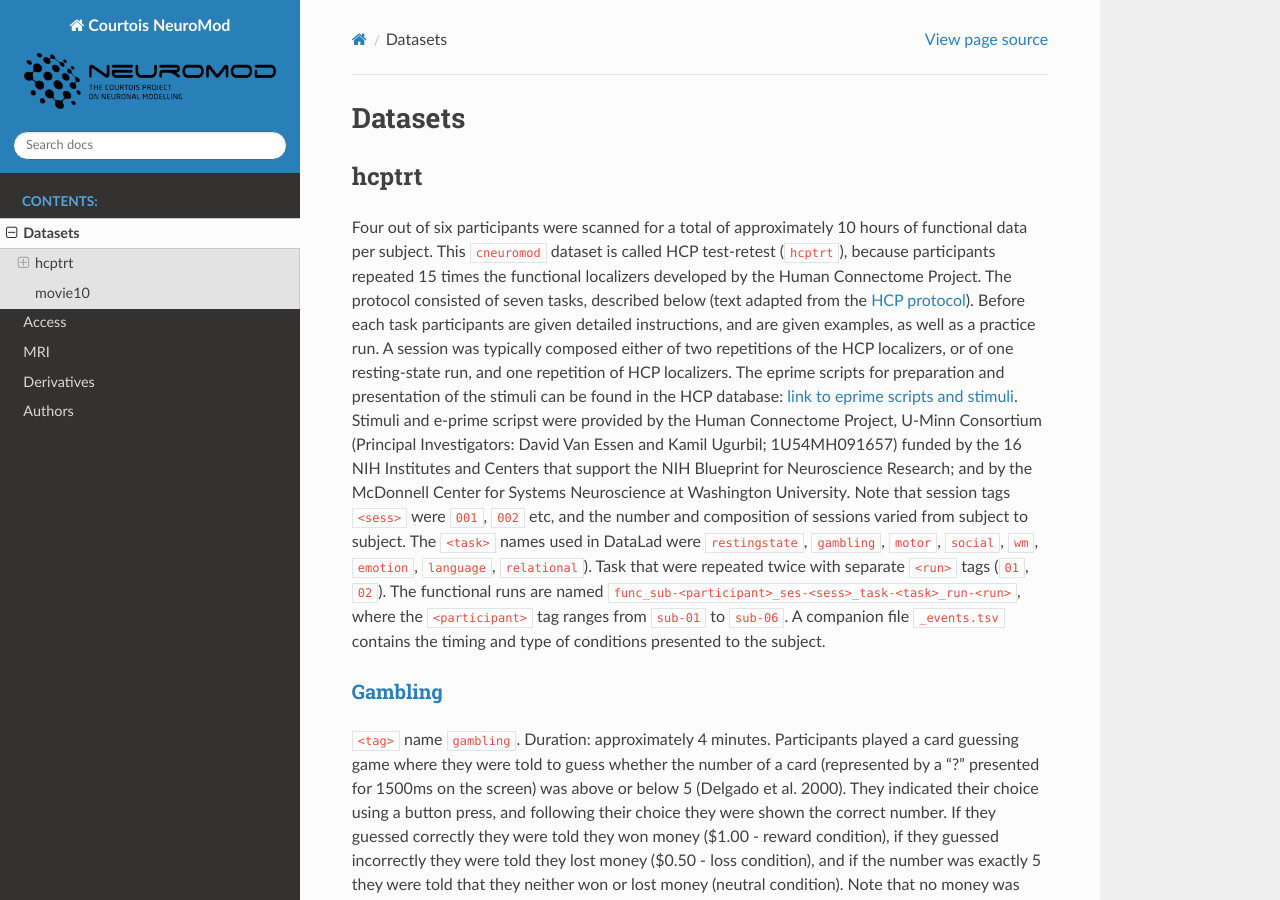
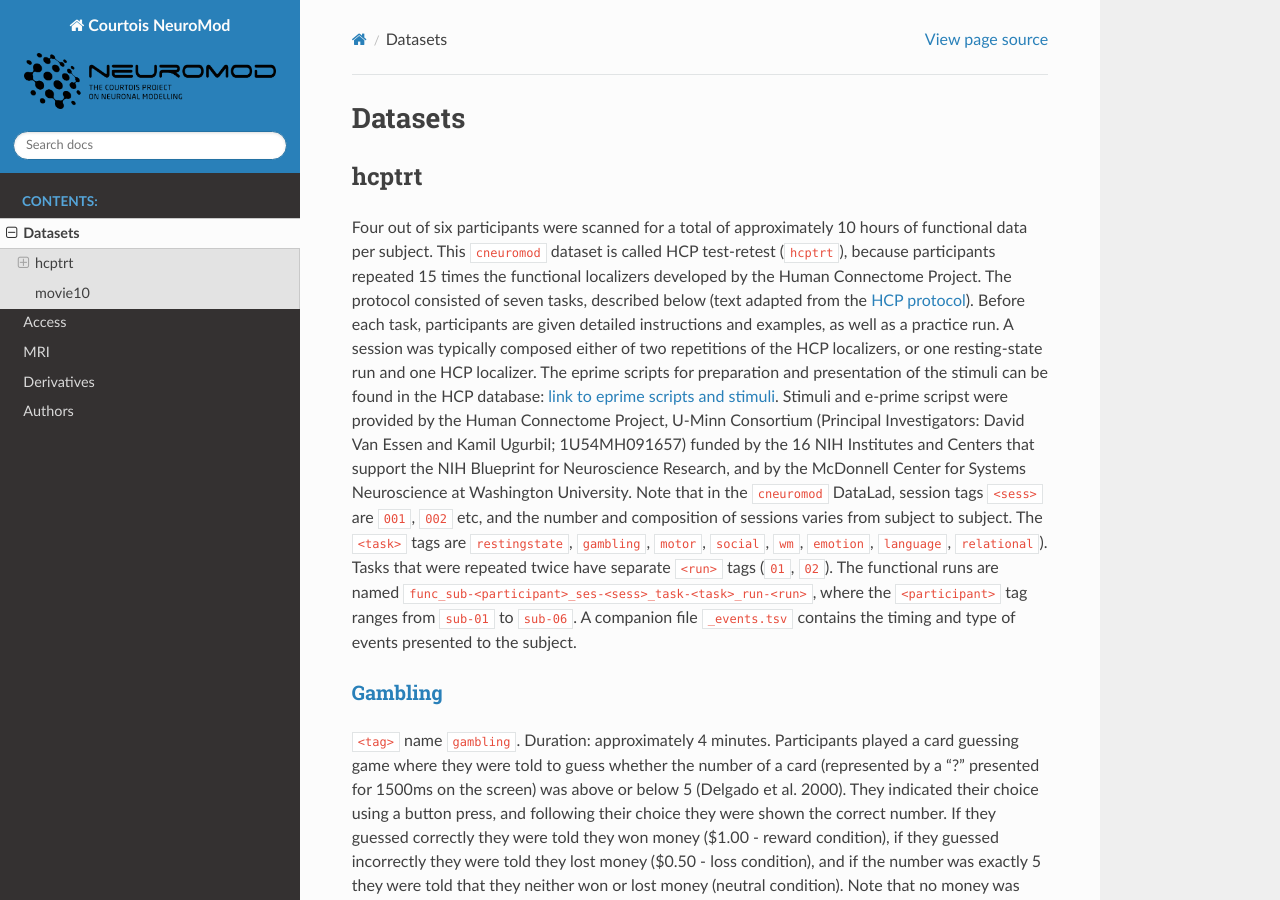
Before and after one commit to courtois-neuromod/cneuromod_docs, a Sphinx documentation site: the page built from source/DATASETS.md, in a window 1280 px wide and 900 px high. Built offline with Sphinx 7.4.7 and the Read the Docs theme 2.0.0, drawn with Linux system fonts in a browser that asks for light colours.

Commit message:
Update DATASETS.md

```diff
--- a/source/DATASETS.md
+++ b/source/DATASETS.md
@@ -2,8 +2,8 @@
 
 ## hcptrt
 
-Four out of six participants were scanned for a total of approximately 10 hours of functional data per subject. This `cneuromod` dataset is called HCP test-retest (`hcptrt`), because participants repeated 15 times the functional localizers developed by the Human Connectome Project. The protocol consisted of seven tasks, described below (text adapted from the [HCP protocol](http://protocols.humanconnectome.org/HCP/3T/task-fMRI-protocol-details.html)). Before each task participants are given detailed instructions, and are given examples, as well as a practice run. A session was typically composed either of two repetitions of the HCP localizers, or of one resting-state run, and one repetition of HCP localizers. The eprime scripts for preparation and presentation of the stimuli can be found in the HCP database: [link to eprime scripts and stimuli](https://db.humanconnectome.org/app/action/ChooseDownloadResources?project=HCP_Resources&resource=Scripts&filePath=HCP_TFMRI_scripts.zip).
-Stimuli and e-prime scripst were provided by the Human Connectome Project, U-Minn Consortium (Principal Investigators: David Van Essen and Kamil Ugurbil; 1U54MH091657) funded by the 16 NIH Institutes and Centers that support the NIH Blueprint for Neuroscience Research; and by the McDonnell Center for Systems Neuroscience at Washington University. Note that session tags `<sess>` were `001`, `002` etc, and the number and composition of sessions varied from subject to subject. The `<task>` names used in DataLad were `restingstate`, `gambling`, `motor`, `social`, `wm`, `emotion`, `language`, `relational`). Task that were repeated twice with separate `<run>` tags (`01`, `02`).  The functional runs are named `func_sub-<participant>_ses-<sess>_task-<task>_run-<run>`, where the `<participant>` tag ranges from `sub-01` to `sub-06`. A companion file `_events.tsv` contains the timing and type of conditions presented to the subject.
+Four out of six participants were scanned for a total of approximately 10 hours of functional data per subject. This `cneuromod` dataset is called HCP test-retest (`hcptrt`), because participants repeated 15 times the functional localizers developed by the Human Connectome Project. The protocol consisted of seven tasks, described below (text adapted from the [HCP protocol](http://protocols.humanconnectome.org/HCP/3T/task-fMRI-protocol-details.html)). Before each task, participants are given detailed instructions and examples, as well as a practice run. A session was typically composed either of two repetitions of the HCP localizers, or one resting-state run and one HCP localizer. The eprime scripts for preparation and presentation of the stimuli can be found in the HCP database: [link to eprime scripts and stimuli](https://db.humanconnectome.org/app/action/ChooseDownloadResources?project=HCP_Resources&resource=Scripts&filePath=HCP_TFMRI_scripts.zip).
+Stimuli and e-prime scripst were provided by the Human Connectome Project, U-Minn Consortium (Principal Investigators: David Van Essen and Kamil Ugurbil; 1U54MH091657) funded by the 16 NIH Institutes and Centers that support the NIH Blueprint for Neuroscience Research, and by the McDonnell Center for Systems Neuroscience at Washington University. Note that in the `cneuromod` DataLad, session tags `<sess>` are `001`, `002` etc, and the number and composition of sessions varies from subject to subject. The `<task>` tags are `restingstate`, `gambling`, `motor`, `social`, `wm`, `emotion`, `language`, `relational`). Tasks that were repeated twice have separate `<run>` tags (`01`, `02`).  The functional runs are named `func_sub-<participant>_ses-<sess>_task-<task>_run-<run>`, where the `<participant>` tag ranges from `sub-01` to `sub-06`. A companion file `_events.tsv` contains the timing and type of events presented to the subject.
 
 
 ### [Gambling](http://www.cognitiveatlas.org/task/id/trm_550b5c1a7f4db/)
```
